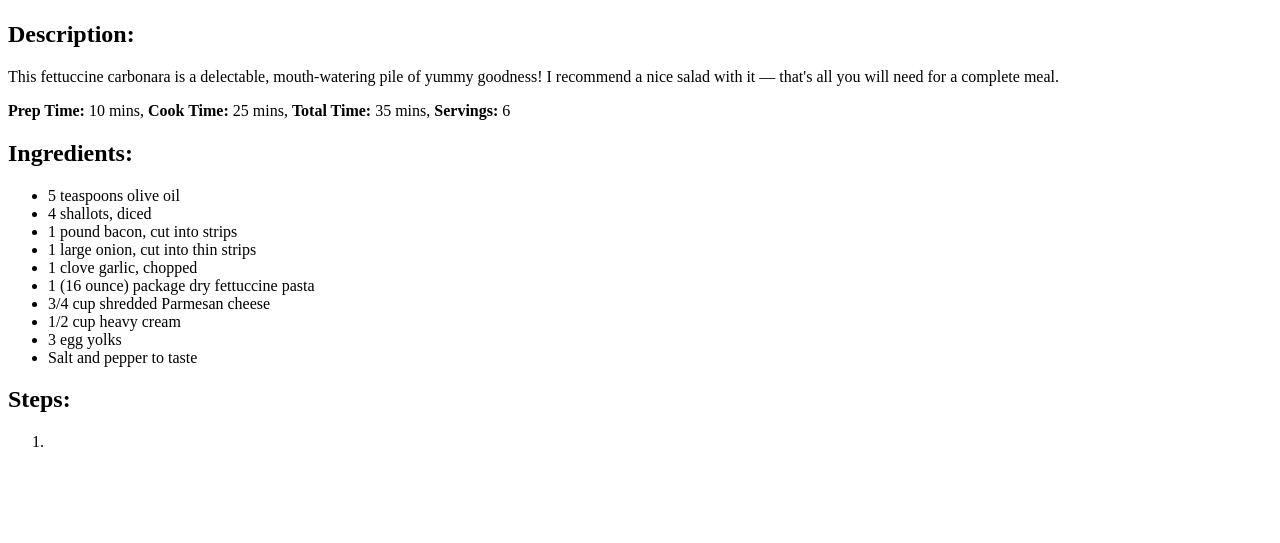
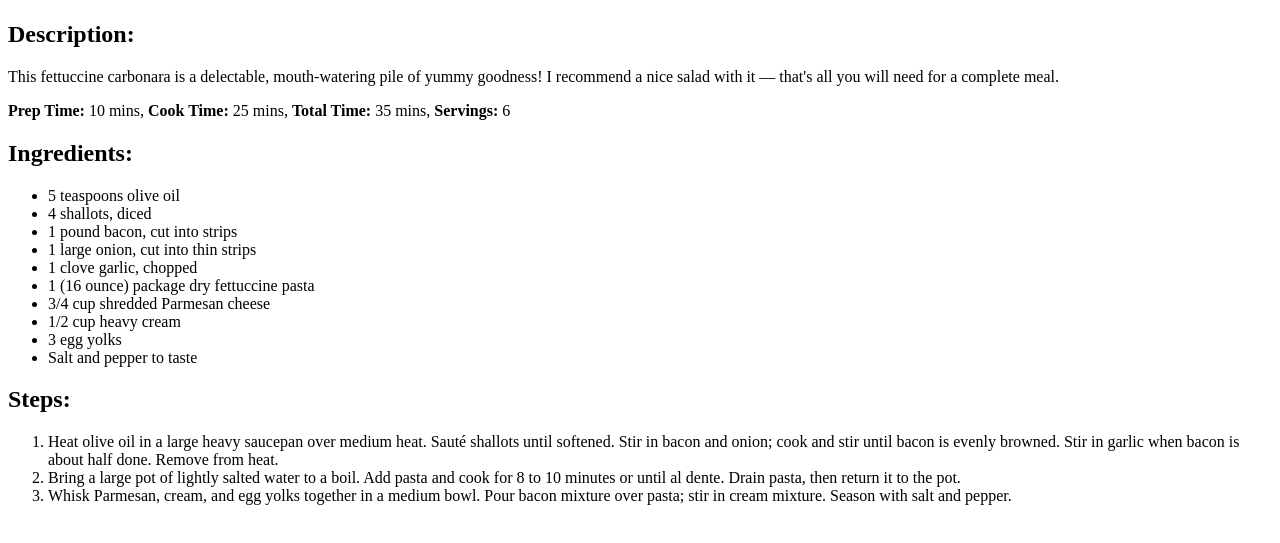
Before and after one commit to TopSoilPro/odin-recipes, a plain HTML site: page recipes/carbonara.html in a window 1280 px wide. Shown: the part 99-642 px from the top of the page. Drawn offline with Linux system fonts and the light colour scheme.

Commit message:
Add recipe steps content to carbonara recipe

```diff
--- a/recipes/carbonara.html
+++ b/recipes/carbonara.html
@@ -32,7 +32,17 @@
 
         <h2>Steps:</h2>
         <ol>
-            <li></li>
+            <li>Heat olive oil in a large heavy saucepan over medium heat.
+                Sauté shallots until softened.
+                Stir in bacon and onion; cook and stir until bacon is evenly browned.
+                Stir in garlic when bacon is about half done.
+                Remove from heat.</li>
+            <li>Bring a large pot of lightly salted water to a boil.
+                Add pasta and cook for 8 to 10 minutes or until al dente.
+                Drain pasta, then return it to the pot.</li>
+            <li>Whisk Parmesan, cream, and egg yolks together in a medium bowl.
+                Pour bacon mixture over pasta; stir in cream mixture.
+                Season with salt and pepper.</li>
         </ol>
     </body>
 </html>
```
